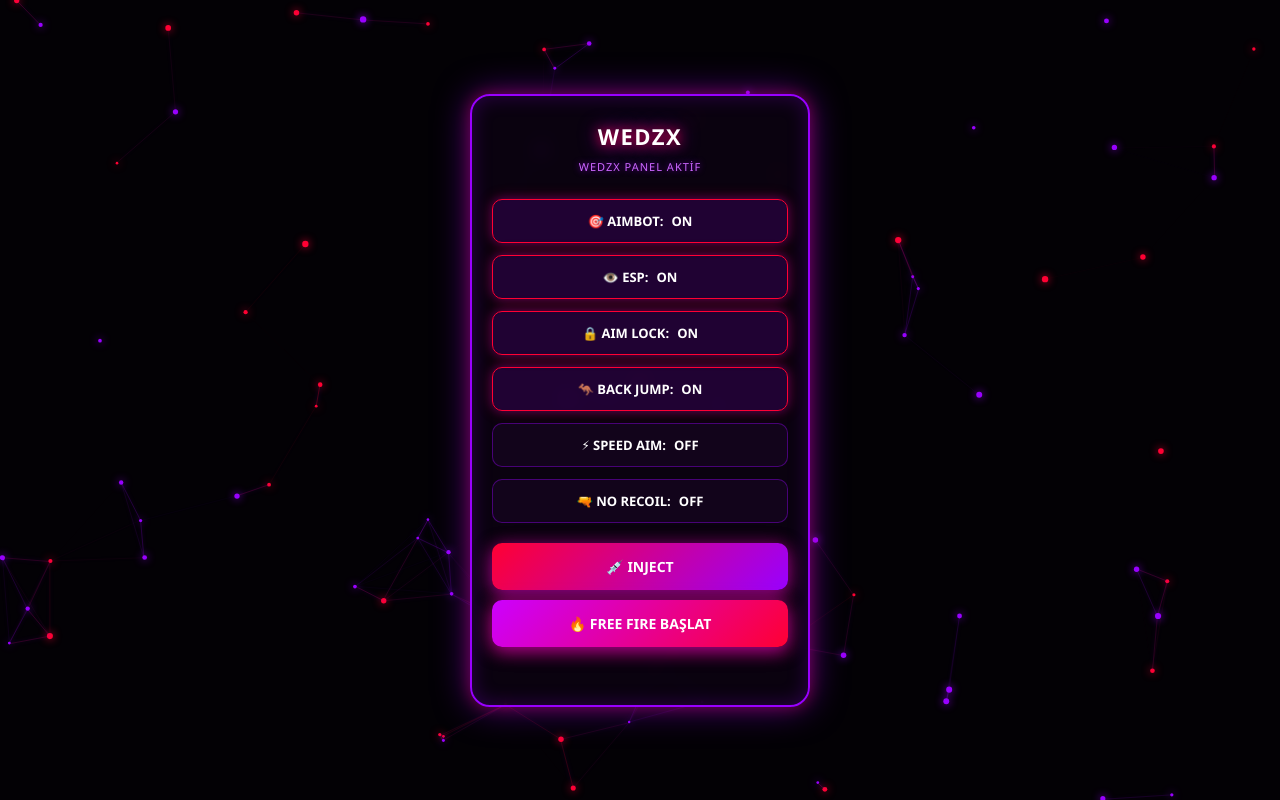
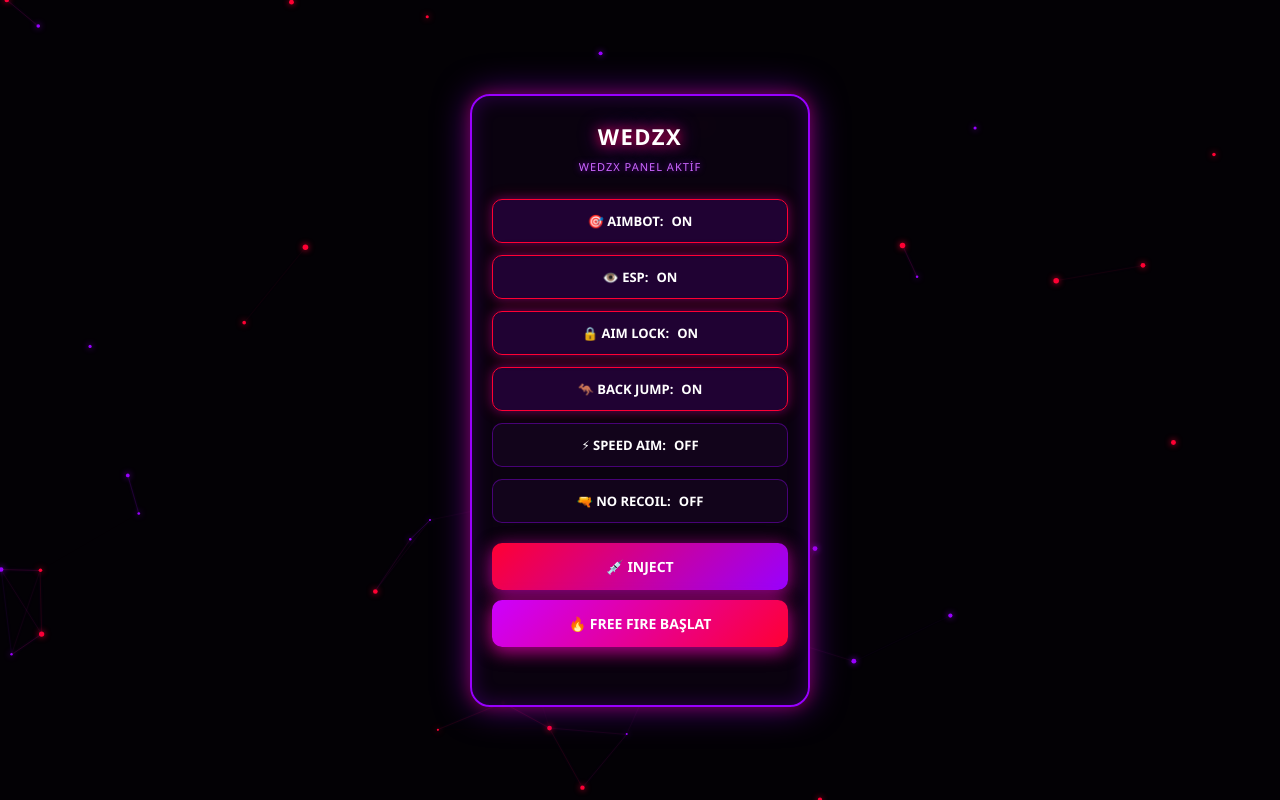
Before and after one commit to xqfurkk4n383gdkks-netizen/w-dzx-FFH4X, a plain HTML site: page index.html in a window 1280 px wide. Drawn offline with Linux system fonts and the light colour scheme; animation ran at ten frames a second.

Commit message:
Update index.html

```diff
--- a/index.html
+++ b/index.html
@@ -23,13 +23,13 @@
             position: relative;
         }
 
-        /* Yoğunlaştırılmış Kırmızı ve Mor Hareketli Ağ Canvas Alanı */
+        /* Optimize Edilmiş Ağ Canvas Alanı */
         #webCanvas {
-            position: absolute;
+            position: fixed;
             top: 0;
             left: 0;
-            width: 100%;
-            height: 100%;
+            width: 100vw;
+            height: 100vh;
             z-index: -1;
             pointer-events: none;
         }
@@ -154,7 +154,7 @@
 </head>
 <body>
 
-    <!-- Yoğunlaştırılmış Kırmızı ve Mor Hareketli Ağ Efekti -->
+    <!-- Kırmızı ve Mor Hareketli Ağ Efekti -->
     <canvas id="webCanvas"></canvas>
 
     <div class="container">
@@ -222,28 +222,34 @@
             }, 1800);
         }
 
-        // Optimize Edilmiş Yoğun Ağ Animasyon Motoru
+        // Yüksek Performanslı ve Uyumlu Ağ Motoru
         const canvas = document.getElementById('webCanvas');
         const ctx = canvas.getContext('2d');
+
+        let particles = [];
+        const particleCount = 40; // Kasma yapmayacak ideal ve yoğun miktar
 
         function resizeCanvas() {
             canvas.width = window.innerWidth;
             canvas.height = window.innerHeight;
+
+            // Ekran boyutu değiştiğinde (masaüstü moduna geçince vb.) parçacıkları ekranda tut
+            particles.forEach(p => {
+                if (p.x > canvas.width) p.x = canvas.width - 20;
+                if (p.y > canvas.height) p.y = canvas.height - 20;
+            });
         }
+
+        window.addEventListener('resize', resizeCanvas);
         resizeCanvas();
-        window.addEventListener('resize', resizeCanvas);
-
-        let particles = [];
-        // Performansı düşürmeden ağı artırmak için ideal sayıya ayarlandı
-        const particleCount = 85;
 
         for (let i = 0; i < particleCount; i++) {
             particles.push({
                 x: Math.random() * canvas.width,
                 y: Math.random() * canvas.height,
-                vx: (Math.random() - 0.5) * 1.5,
-                vy: (Math.random() - 0.5) * 1.5,
-                radius: Math.random() * 2 + 1.2,
+                vx: (Math.random() - 0.5) * 1.0,
+                vy: (Math.random() - 0.5) * 1.0,
+                radius: Math.random() * 1.8 + 1,
                 color: Math.random() > 0.5 ? '#ff0033' : '#9900ff'
             });
         }
@@ -262,7 +268,7 @@
                 ctx.beginPath();
                 ctx.arc(p.x, p.y, p.radius, 0, Math.PI * 2);
                 ctx.fillStyle = p.color;
-                ctx.shadowBlur = 8;
+                ctx.shadowBlur = 6;
                 ctx.shadowColor = p.color;
                 ctx.fill();
 
@@ -270,12 +276,11 @@
                     let p2 = particles[j];
                     let distance = Math.hypot(p.x - p2.x, p.y - p2.y);
 
-                    // Bağlantı mesafesi artırılarak ağların sıklaşması sağlandı
-                    if (distance < 110) {
+                    if (distance < 120) {
                         ctx.beginPath();
                         ctx.moveTo(p.x, p.y);
                         ctx.lineTo(p2.x, p2.y);
-                        let alpha = (1 - (distance / 110)) * 0.45;
+                        let alpha = (1 - (distance / 120)) * 0.4;
 
                         ctx.strokeStyle = p.color === '#ff0033' && p2.color === '#ff0033'
                             ? `rgba(255, 0, 51, ${alpha})`
@@ -283,8 +288,8 @@
                                 ? `rgba(153, 0, 255, ${alpha})`
                                 : `rgba(204, 0, 128, ${alpha})`);
 
-                        ctx.lineWidth = 0.7;
-                        ctx.shadowBlur = 4;
+                        ctx.lineWidth = 0.6;
+                        ctx.shadowBlur = 3;
                         ctx.shadowColor = "#9900ff";
                         ctx.stroke();
                     }
```
